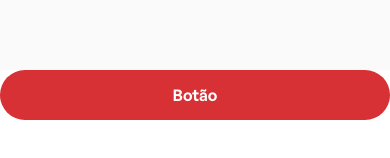
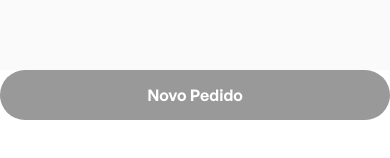
Before and after one commit to TobiasTac/WaiterApp, a React Native app in the folder mobile/: screen / in a window 390 px wide. Shown: the part 664-822 px from the top of the page. Built offline with nearby package versions, Linux system fonts and the light colour scheme.

Commit message:
feat: passing props for button component

```diff
--- a/mobile/src/components/Button/index.tsx
+++ b/mobile/src/components/Button/index.tsx
@@ -1,11 +1,18 @@
+import React from 'react'
 import { Text } from '../Text'
 import { Container } from './styles'
 
-export function Button() {
+interface ButtonProps {
+  children: string
+  onPress(): void
+  disabled?: boolean
+}
+
+export function Button({ children, onPress, disabled }: ButtonProps) {
   return (
-    <Container>
+    <Container onPress={onPress} disabled={disabled}>
       <Text weight="600" color="#fff">
-        Botão
+        {children}
       </Text>
     </Container>
   )
--- a/mobile/src/components/Main/index.tsx
+++ b/mobile/src/components/Main/index.tsx
@@ -26,7 +26,9 @@ export function Main() {
 
       <Footer>
         <FooterContainer>
-          <Button />
+          <Button onPress={() => alert('ai')} disabled>
+            Novo Pedido
+          </Button>
         </FooterContainer>
       </Footer>
     </>
```
